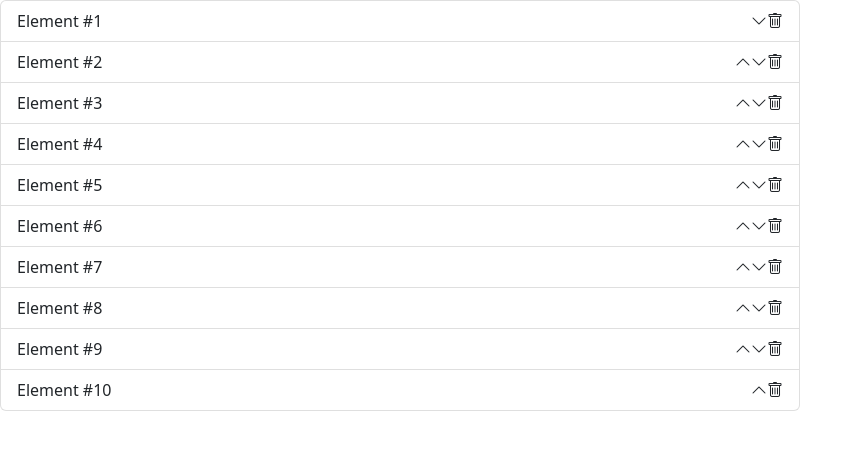
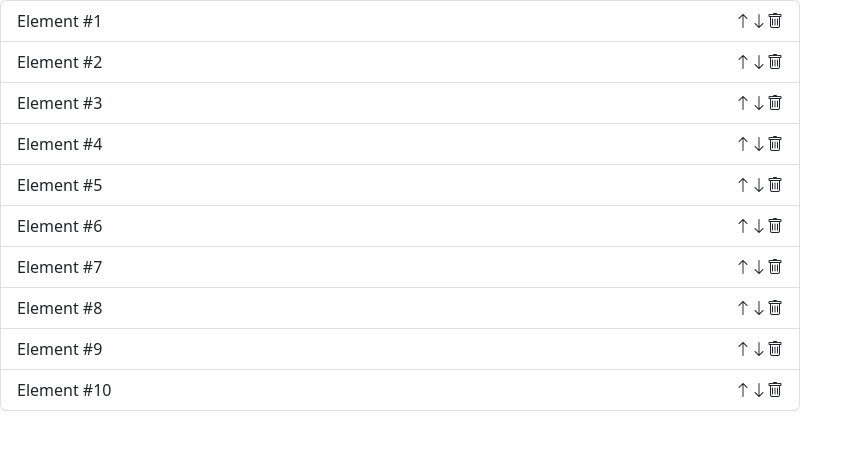
Before and after one commit to diegodrf/simple-list, an Angular app: page / in a window 1280 px wide. Shown: the top 450 px of the page, without its empty margins (0-863 px from the left). Built offline with nearby package versions, Linux system fonts and the light colour scheme.

Commit message:
change arrows icons

```diff
--- a/src/app/components/items-list/items-list.component.html
+++ b/src/app/components/items-list/items-list.component.html
@@ -2,8 +2,8 @@
     <li class="list-group-item d-flex justify-content-between" *ngFor="let item of items; let i = index">
         {{item}}
         <div>
-        <i class="bi bi-chevron-up" *ngIf="i !== 0" (click)="moveItemUp(i)"></i>
-        <i class="bi bi-chevron-down" *ngIf="i !== items.length - 1" (click)="moveItemDown(i)"></i>
+        <i class="bi bi-arrow-up" (click)="moveItemUp(i)"></i>
+        <i class="bi bi-arrow-down" (click)="moveItemDown(i)"></i>
         <i class="bi bi-trash" (click)="removeItem(i)"></i>
     </div>
     </li>
```
